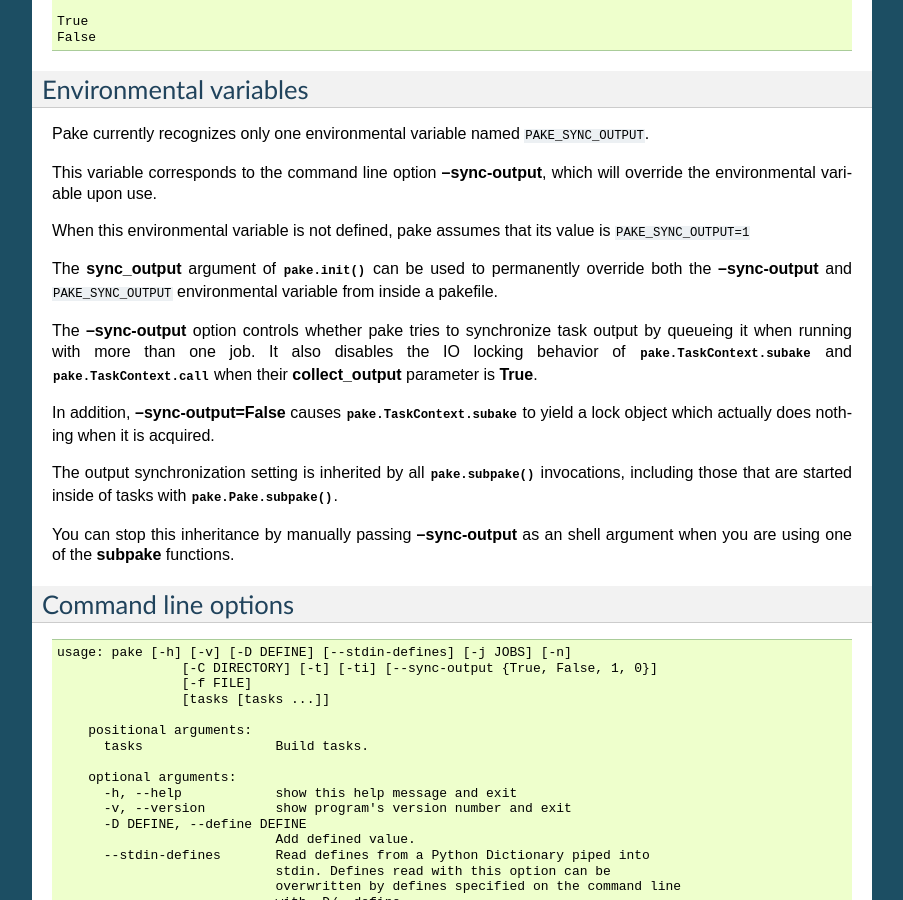
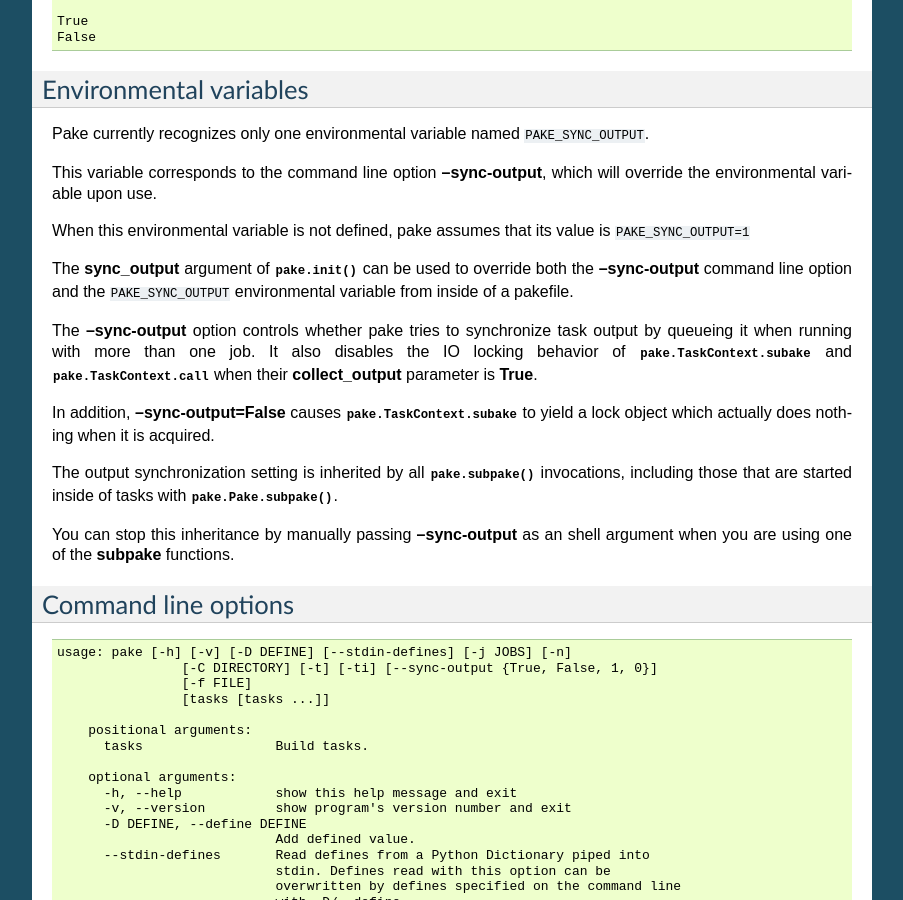
Before and after one commit to Teriks/pake, a Sphinx documentation site: the page built from docs/source/runningpake.rst, in a window 1280 px wide and 900 px high, scrolled down 3866 px. Shown: the whole window, without its empty margins (198-1101 px from the left). Built offline with Sphinx 7.4.7, drawn with Linux system fonts in a browser that asks for light colours.

Commit message:
Rewording in running pake doc

```diff
--- a/docs/source/runningpake.rst
+++ b/docs/source/runningpake.rst
@@ -266,9 +266,9 @@ the environmental variable upon use.
 
 When this environmental variable is not defined, pake assumes that its value is ``PAKE_SYNC_OUTPUT=1``
 
-The **sync_output** argument of :py:meth:`pake.init` can be used to permanently override
-both the **--sync-output** and ``PAKE_SYNC_OUTPUT`` environmental variable from inside
-a pakefile.
+The **sync_output** argument of :py:meth:`pake.init` can be used to override
+both the **--sync-output** command line option and the ``PAKE_SYNC_OUTPUT`` environmental
+variable from inside of a pakefile.
 
 The **--sync-output** option controls whether pake tries to synchronize task output by queueing it
 when running with more than one job. It also disables the IO locking behavior of :py:class:`pake.TaskContext.subake`
```
